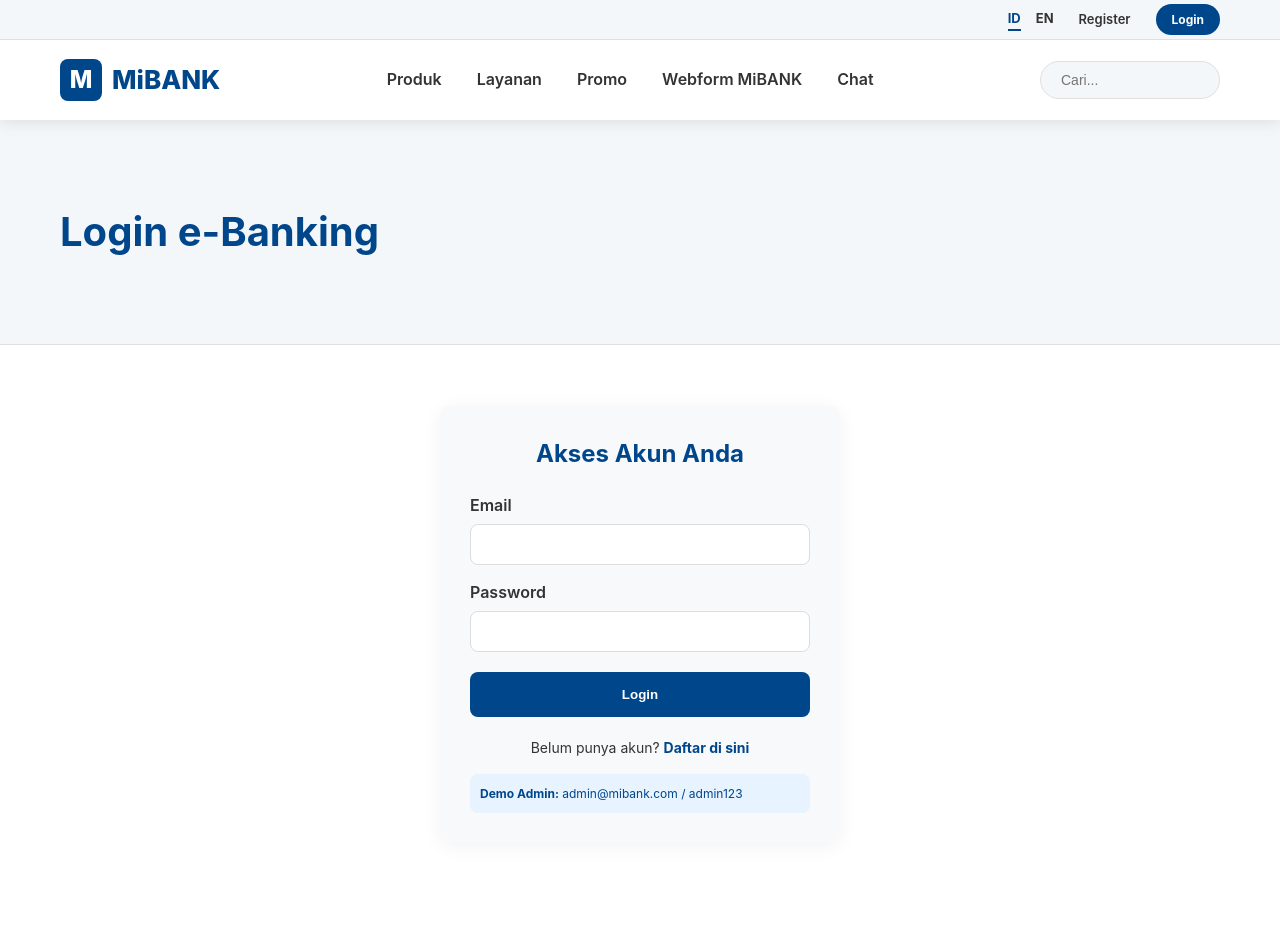
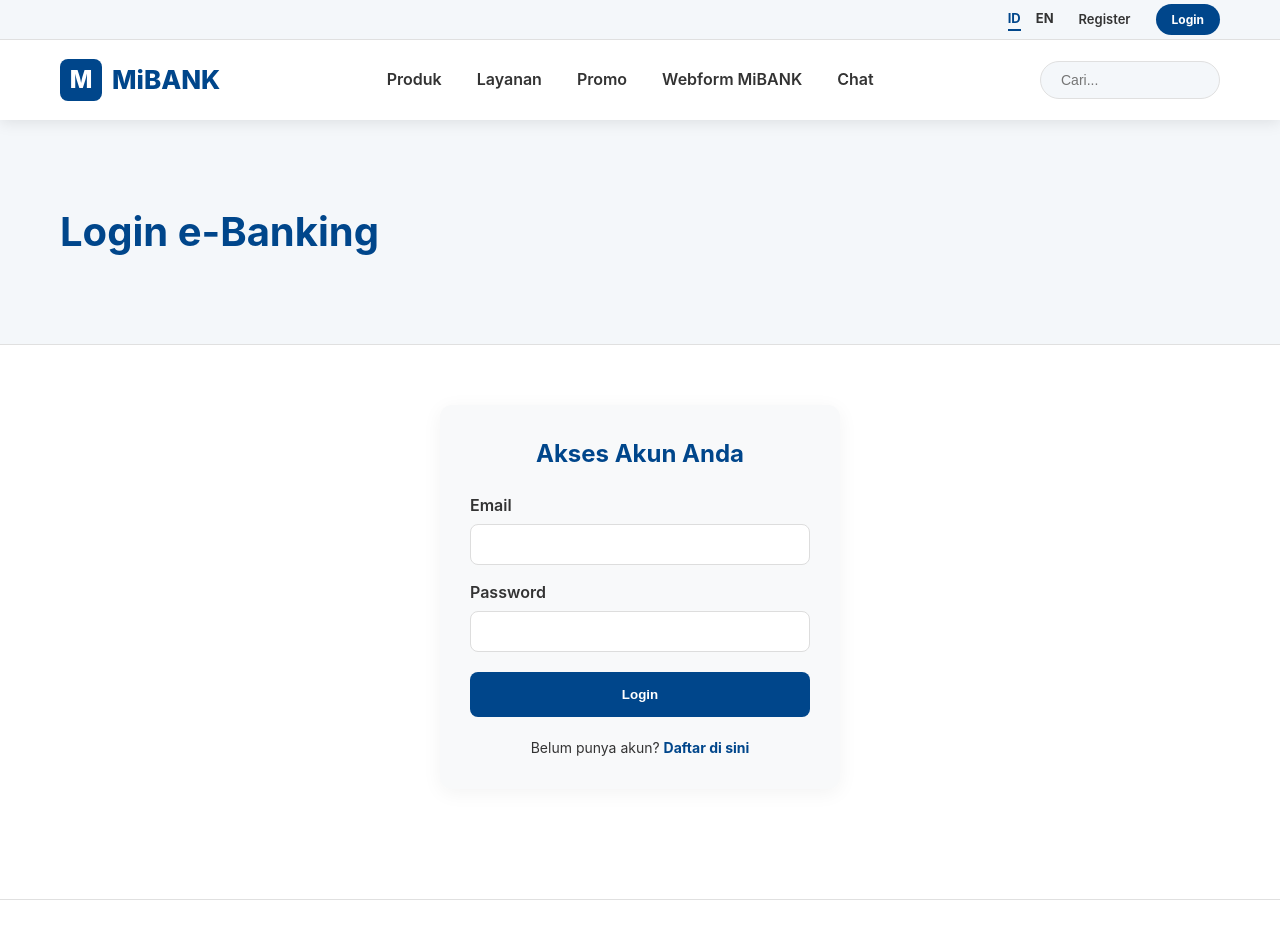
Before and after one commit to hilmaniskandar06/mibank, a Next.js app: page /login in a window 1280 px wide. Shown: the top 952 px of the page. Built offline with nearby package versions, Linux system fonts and the light colour scheme; no server answers.

Commit message:
Remove demo admin info from login page

```diff
--- a/src/app/login/page.tsx
+++ b/src/app/login/page.tsx
@@ -29,9 +29,6 @@ export default function LoginPage() {
           <p style={{ marginTop: '20px', textAlign: 'center', fontSize: '14px' }}>
             Belum punya akun? <a href="/register" style={{ color: 'var(--primary-color)', fontWeight: '700' }}>Daftar di sini</a>
           </p>
-          <div style={{ marginTop: '15px', padding: '10px', background: '#e7f3ff', borderRadius: '8px', fontSize: '12px', color: '#00468b' }}>
-            <strong>Demo Admin:</strong> admin@mibank.com / admin123
-          </div>
         </div>
       }
       contentEn={
@@ -54,9 +51,6 @@ export default function LoginPage() {
           <p style={{ marginTop: '20px', textAlign: 'center', fontSize: '14px' }}>
             Don't have an account? <a href="/register" style={{ color: 'var(--primary-color)', fontWeight: '700' }}>Register here</a>
           </p>
-          <div style={{ marginTop: '15px', padding: '10px', background: '#e7f3ff', borderRadius: '8px', fontSize: '12px', color: '#00468b' }}>
-            <strong>Demo Admin:</strong> admin@mibank.com / admin123
-          </div>
         </div>
       }
     />
```
